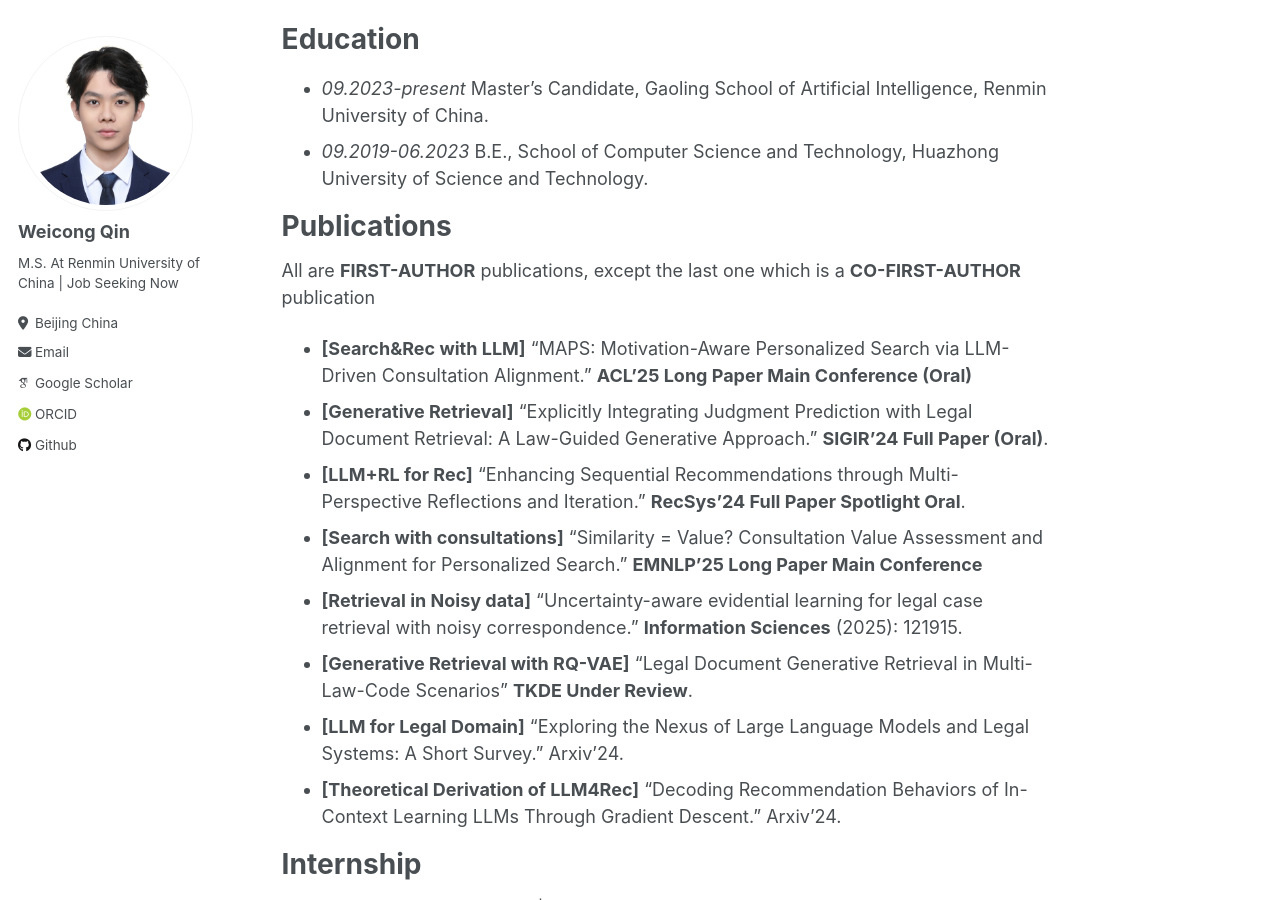
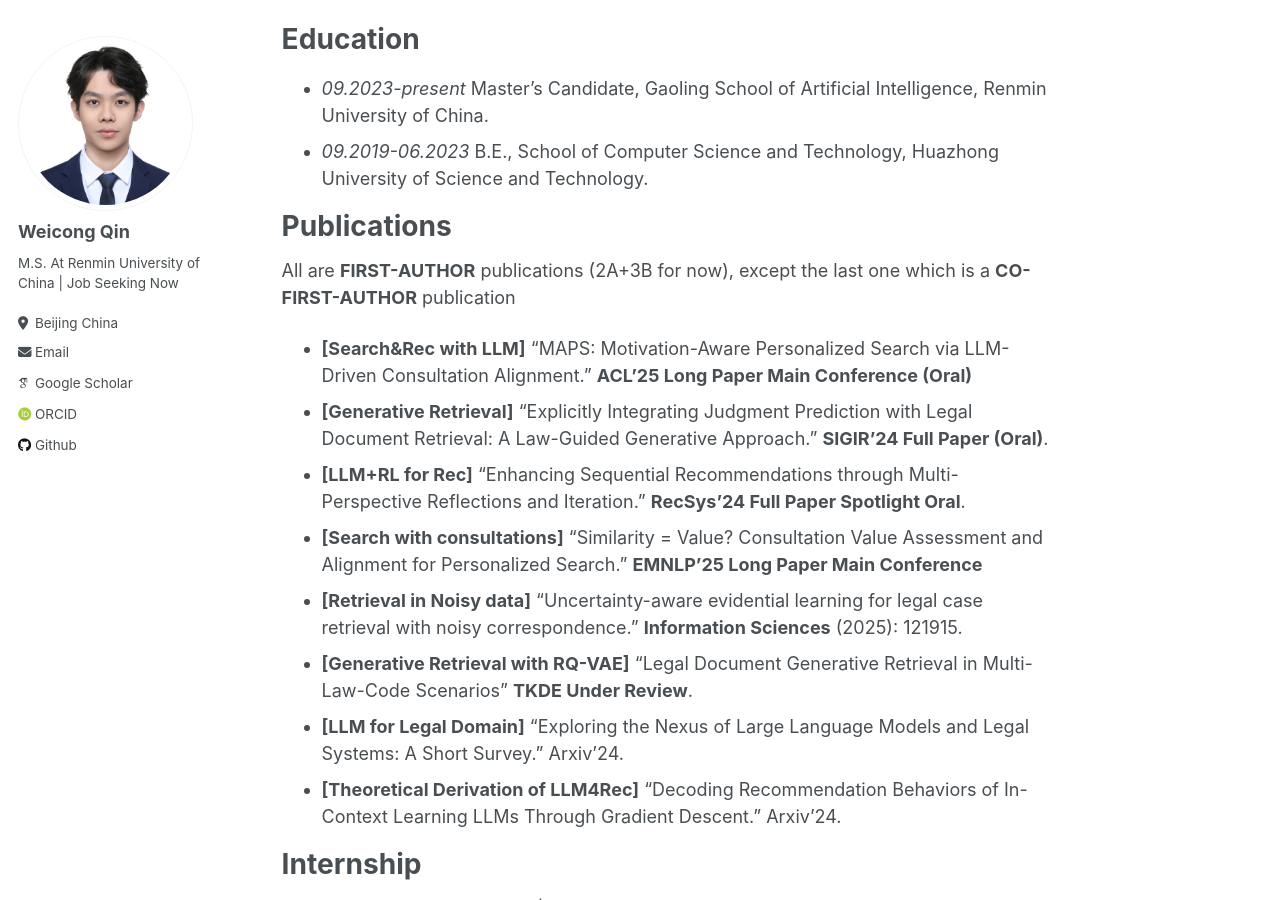
Before and after one commit to E-qin/E-qin.github.io, a Jekyll site: the page built from _pages/about.md, in a window 1280 px wide and 900 px high, scrolled down 646 px. Built offline with Jekyll 4.4.1, drawn with Linux system fonts in a browser that asks for light colours; some web fonts are replaced.

Commit message:
Update about.md

```diff
--- a/_pages/about.md
+++ b/_pages/about.md
@@ -41,7 +41,7 @@ Education
 
 Publications
 ============
-All are **FIRST-AUTHOR** publications, except the last one which is a **CO-FIRST-AUTHOR** publication
+All are **FIRST-AUTHOR** publications (2A+3B for now), except the last one which is a **CO-FIRST-AUTHOR** publication
 
 * **[Search&Rec with LLM]** "MAPS: Motivation-Aware Personalized Search via LLM-Driven Consultation Alignment." **ACL'25 Long Paper Main Conference (Oral)**
 * **[Generative Retrieval]** "Explicitly Integrating Judgment Prediction with Legal Document Retrieval: A Law-Guided Generative Approach." **SIGIR'24 Full Paper (Oral)**.
```
